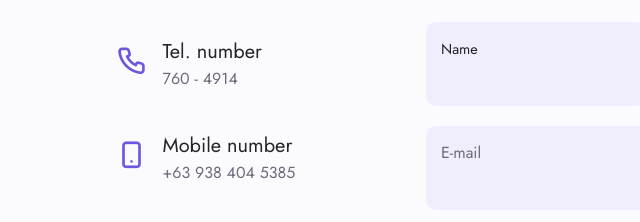
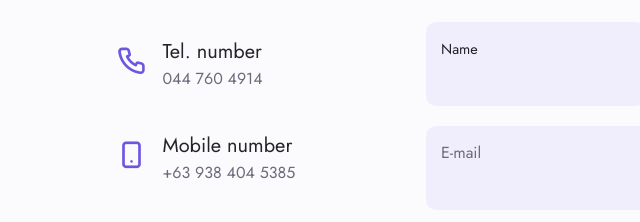
Before and after one commit to neil30/Portfolio, a plain HTML site: page index.html in a window 1280 px wide. Shown: the part 4414-4636 px from the top of the page, 159-799 px from the left. Drawn offline with nearby package versions, Linux system fonts and the light colour scheme.

Commit message:
Update index.html

```diff
--- a/index.html
+++ b/index.html
@@ -513,7 +513,7 @@
                                     <i class="uil uil-phone"></i>
                                     <div class="contact-label">
                                         <p class="title">Tel. number</p>
-                                        <p class="detail">760 - 4914</p>
+                                        <p class="detail">044 760 4914</p>
                                     </div>
                                 </div>
 
```
